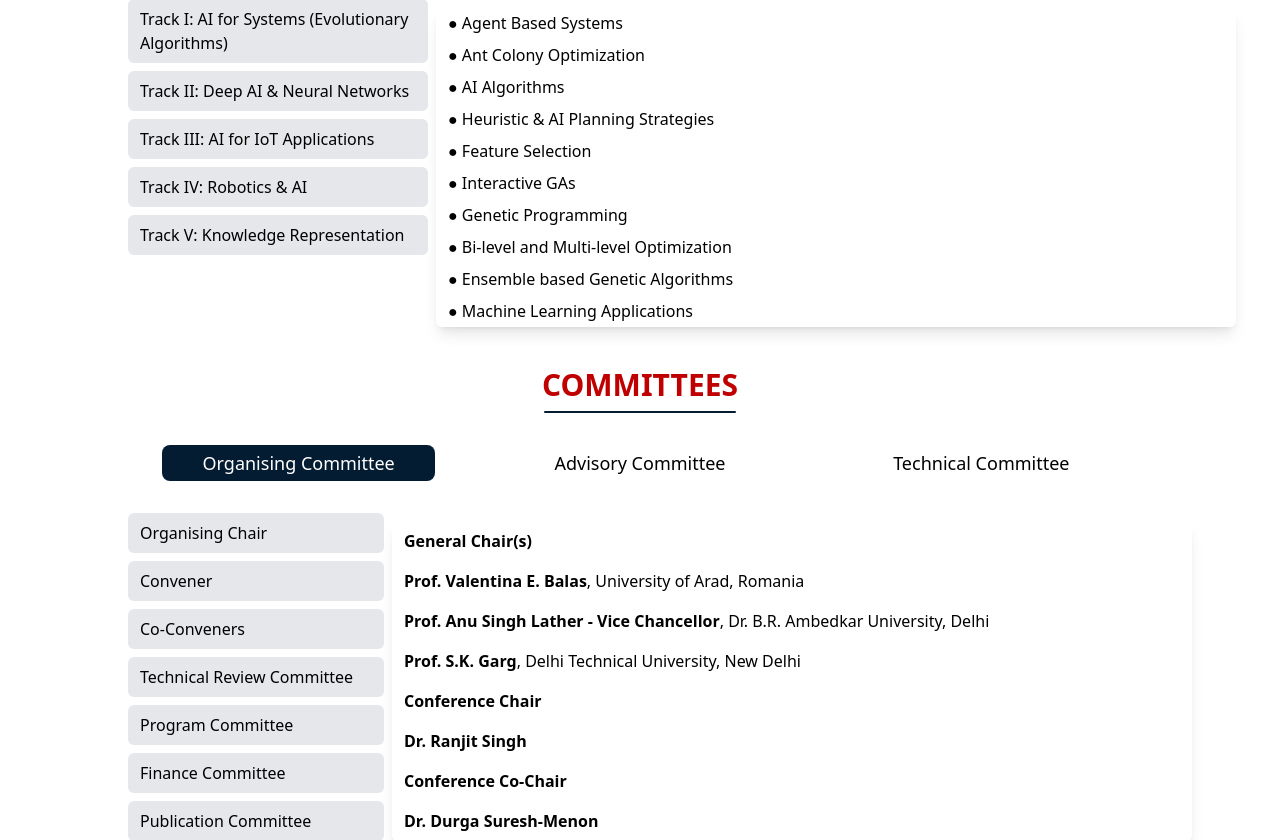
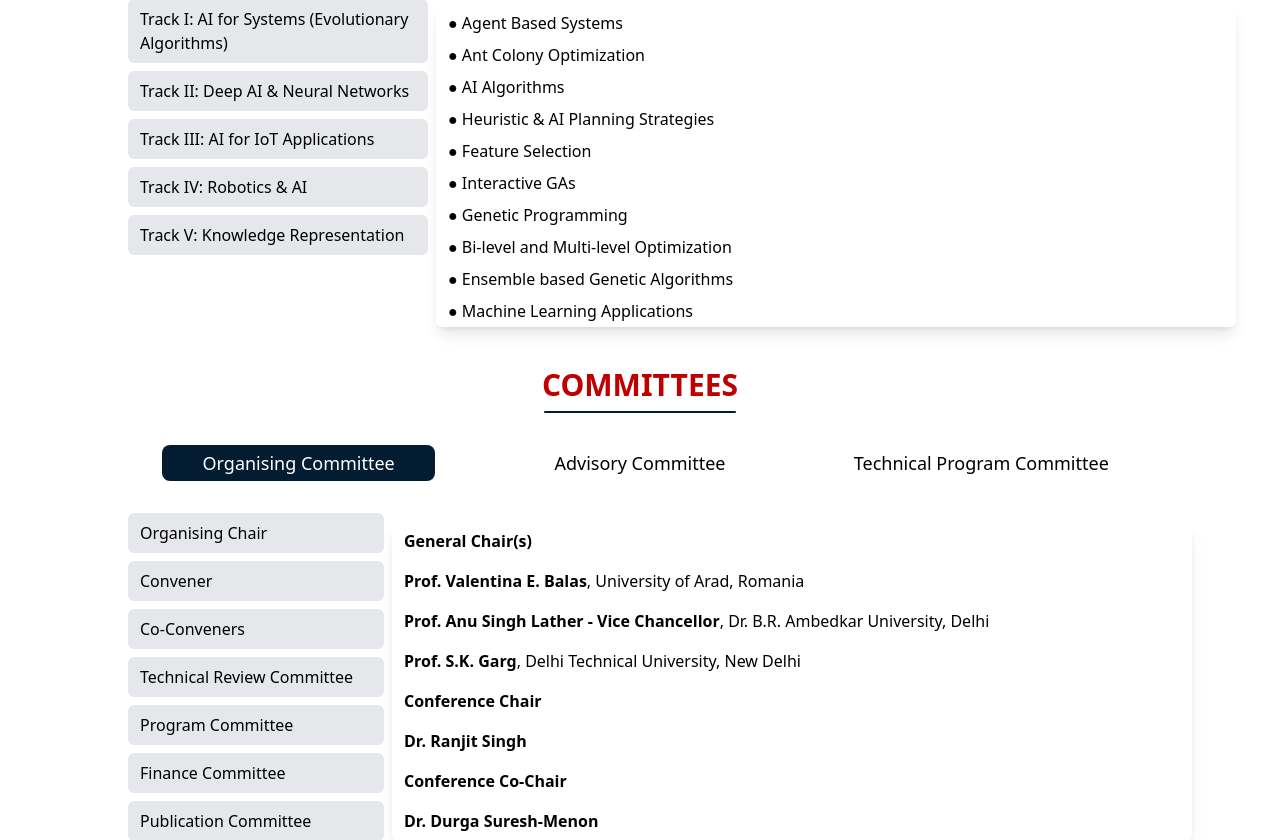
Before and after one commit to UtkarshAhuja2003/icaia-php, a PHP site: page / in a window 1280 px wide. Shown: the part 1358-2198 px from the top of the page. Run offline with PHP 8.4, Linux system fonts and the light colour scheme; some libraries are stand-ins or nearby versions.

Commit message:
technical program committee

```diff
--- a/committee.php
+++ b/committee.php
@@ -9,7 +9,7 @@
       <div class="grid grid-cols-3 mt-8">
         <button class="tab text-lg rounded-lg text-white w-[80%] ml-[10%] py-1 bg-[#041C32]" onclick="changeTab(1)">Organising Committee</button>
         <button class="tab text-lg rounded-lg text-black w-[80%] ml-[10%] py-1 bg-white" onclick="changeTab(2)">Advisory Committee</button>
-        <button class="tab text-lg rounded-lg text-black w-[80%] ml-[10%] py-1 bg-white" onclick="changeTab(3)">Technical Committee</button>
+        <button class="tab text-lg rounded-lg text-black w-[80%] ml-[10%] py-1 bg-white" onclick="changeTab(3)">Technical Program Committee</button>
       </div>
 
       <div id="content1" class="content mt-8">
--- a/technical.php
+++ b/technical.php
@@ -1,7 +1,9 @@
 <div class="mt-8">
 <ul
                 class="mx-3 md:ml-32">
-                <li class="px-3 py-2"><strong> Dr. Amit M. Joshi</strong>, MNIT, Jaipur</li><strong>(Technical Program Committee –Chair)</strong>
+                <li class="px-3 py-2"><strong> Dr. Amit M. Joshi</strong>, MNIT, Jaipur<strong> (Technical Program Committee –Chair)</strong></li>
+                <li class="px-3 py-2"><strong> Prof. Nalina Suresh</strong>, University of Namibia</li>
+                <li class="px-3 py-2"><strong> Prof. Pratik Narang</strong>, CSIS, BITS Pilani, India</li>
                 <li class="px-3 py-2"><strong> Prof. D. K. Lobiyal</strong>, SCSS, JNU, Delhi</li>
                 <li class="px-3 py-2"><strong> Prof. Animesh Mukherjee</strong>, IIT Kharagpur, India</li>
                 <li class="px-3 py-2"><strong> Prof. Angshul Mazumdar</strong>, IIIT, Delhi, India</li>
@@ -9,13 +11,11 @@
                 <li class="px-3 py-2"><strong> Prof. Bhupesh Kumar</strong>,  Arba Minch University, Ethiopia</li>
                 <li class="px-3 py-2"><strong> Prof. Guy-alain Zodi</strong>, Namibia University of Science &amp;amp; Technology, Namibia</li>
                 <li class="px-3 py-2"><strong> Prof. Basant Tiwari</strong>, HAWASSA University, Ethiopia</li>
-                <li class="px-3 py-2"><strong> Prof. Nalina Suresh</strong>, University of Namibia</li>
                 <li class="px-3 py-2"><strong> Prof. Vikram Goyal</strong>, IIIT Delhi, , India</li>
                 <li class="px-3 py-2"><strong> Prof. Sandeep Kumar</strong>, IIT Delhi, India</li>
                 <li class="px-3 py-2"><strong> Prof. Anuja Arora</strong>, Jaypee University, NOIDA, U.P., India</li>
                 <li class="px-3 py-2"><strong> Prof. Ayesha Chaudhary</strong>, SCSS, JNU, Delhi, India</li>
                 <li class="px-3 py-2"><strong> Prof. Pratik Chattopadhyay</strong>, IIT(BHU), Varanasi, India</li>
-                <li class="px-3 py-2"><strong> Prof. Pratik Narang</strong>, CSIS, BITS Pilani, India</li>
                 <li class="px-3 py-2"><strong> Prof. P. S. Rana</strong>, Thapar University, India</li>
                 <li class="px-3 py-2"><strong> Prof. Partha Pritam Roy</strong>, IIT, Roorkee, India</li>
                 <li class="px-3 py-2"><strong> Prof. Dharmender Kumar</strong>, GJU, Hisar, HR,India</li>
```
